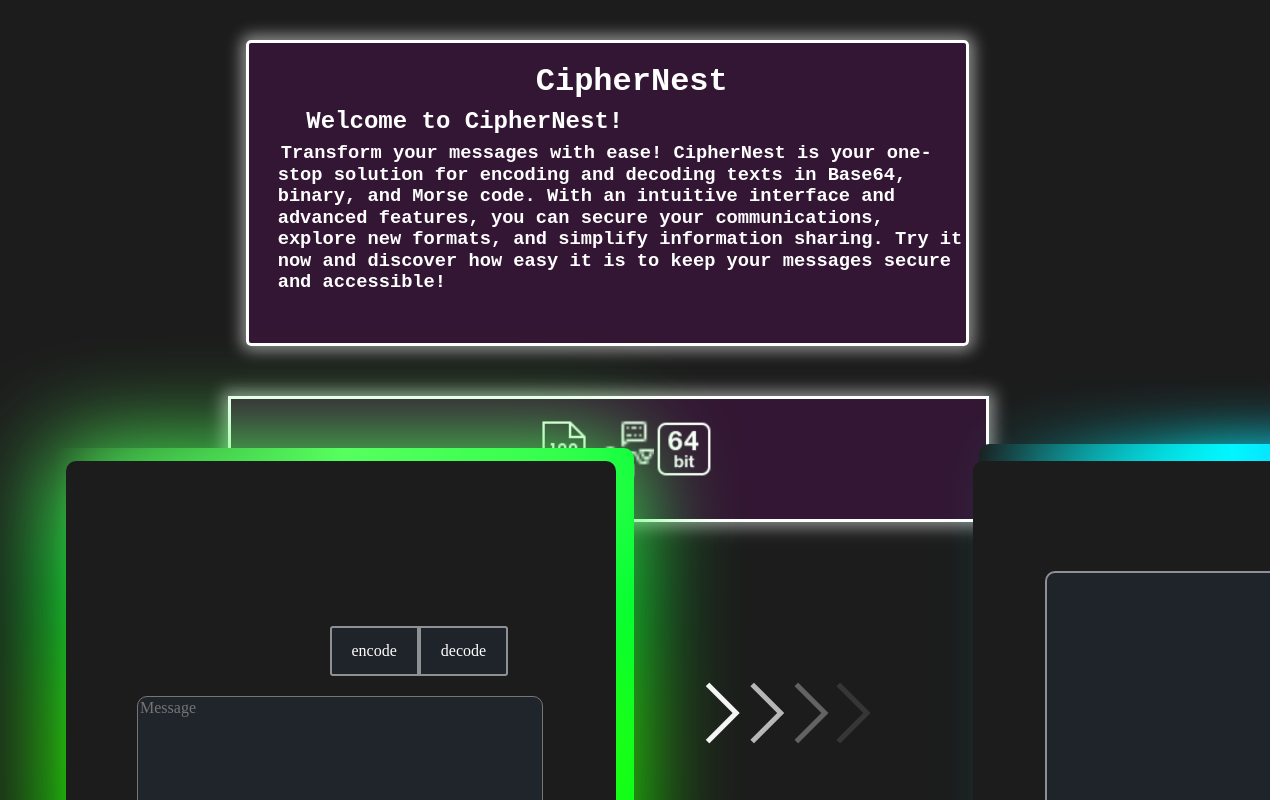
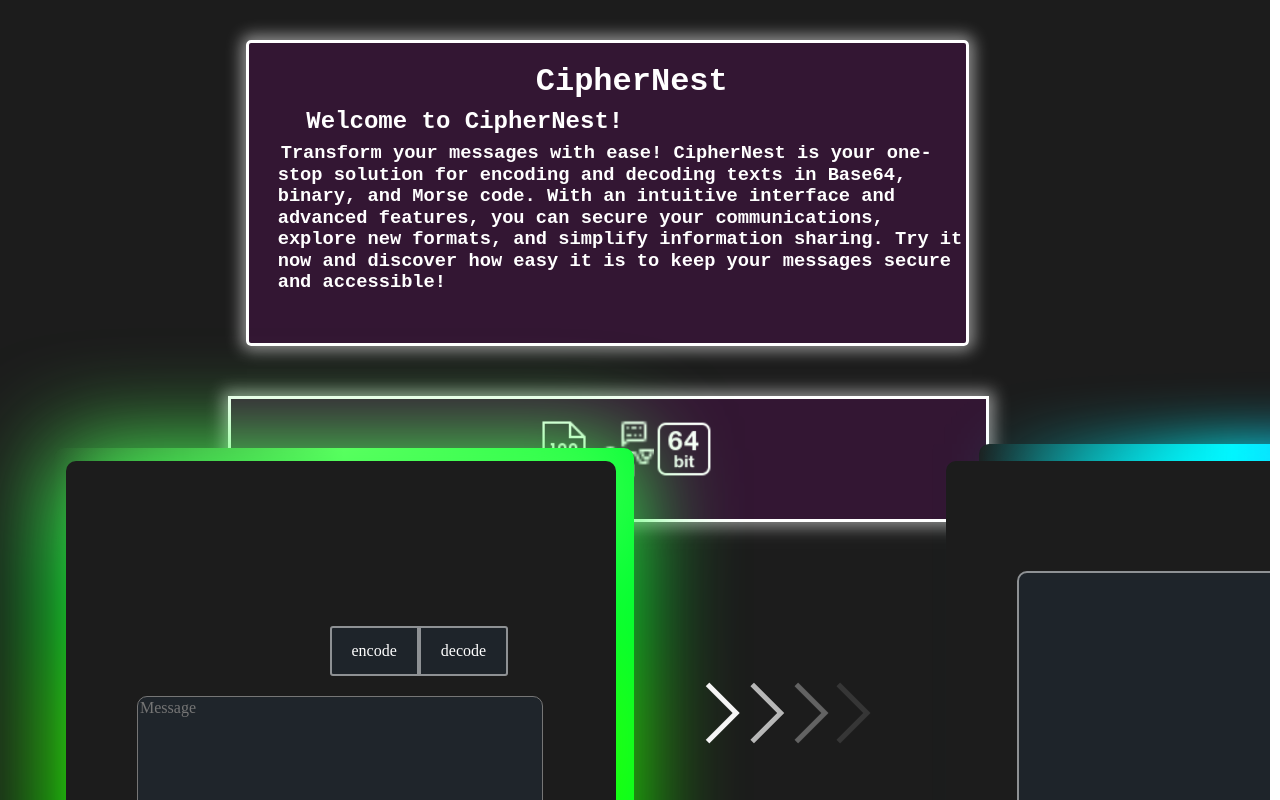
Before and after one commit to samanthavf/ciphernest, an Angular app: page /encoder in a window 1280 px wide. Built offline with nearby package versions, Linux system fonts and the light colour scheme.

Commit message:
last commit

```diff
--- a/src/app/encoding/encoding.component.css
+++ b/src/app/encoding/encoding.component.css
@@ -160,7 +160,7 @@ overflow-x: hidden;
     width: 553px;
     height: 68.9vh;
     bottom: 1.5%;
-    left: 165%;
+    left: 160%;
     border-radius: 10px;
     background-color: #1c1c1c;
 }
@@ -319,7 +319,7 @@ overflow-x: hidden;
 
 .break{
     position: absolute;
-    width: 100%;
+    width: 250%;
     height: 100px;
     color: white;
     border: 3px solid white;
```
